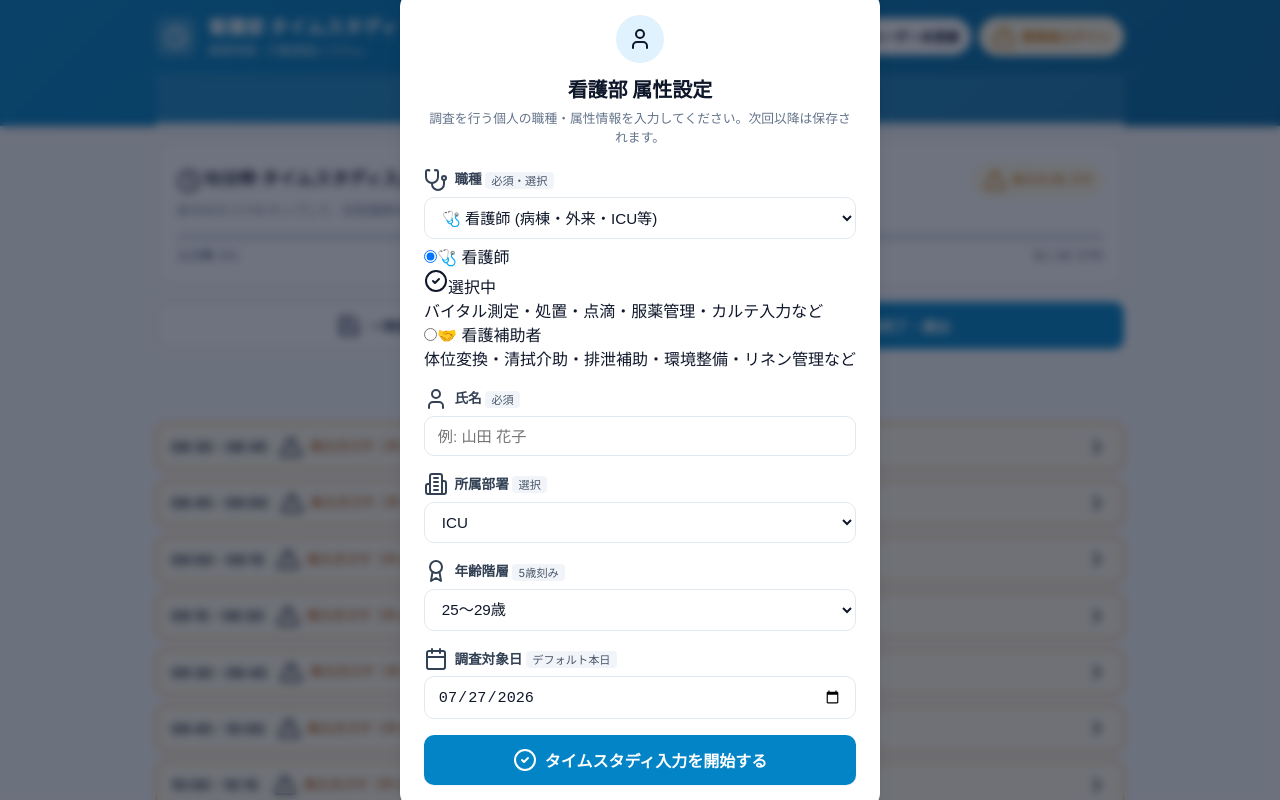
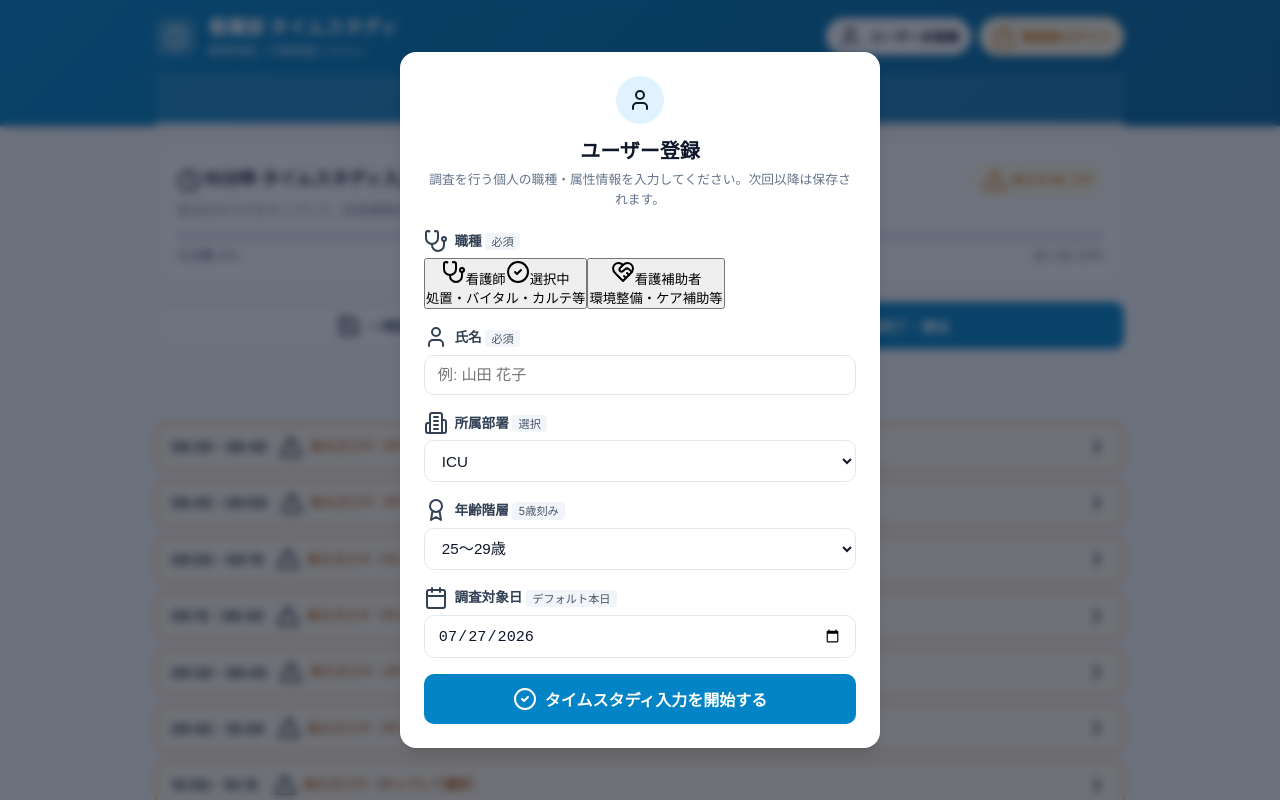
Before and after one commit to tokyorozuki-blip/nursetimestudy, a React (Vite) app: page / in a window 1280 px wide. Shown: the top 800 px of the page. Built offline with nearby package versions, Linux system fonts and the light colour scheme.

Commit message:
Add files via upload

```diff
--- a/src/components/UserSetupModal.tsx
+++ b/src/components/UserSetupModal.tsx
@@ -62,7 +62,7 @@ export const UserSetupModal: React.FC<UserSetupModalProps> = ({
           <div className="setup-icon-badge">
             <User className="w-6 h-6 text-sky-600" />
           </div>
-          <h2>{isInitialSetup ? '看護部 属性設定' : '登録情報・調査日の変更'}</h2>
+          <h2>{isInitialSetup ? 'ユーザー登録' : '登録情報・調査日の変更'}</h2>
           <p className="setup-sub">
             調査を行う個人の職種・属性情報を入力してください。次回以降は保存されます。
           </p>
@@ -71,86 +71,65 @@ export const UserSetupModal: React.FC<UserSetupModalProps> = ({
         <form onSubmit={handleSubmit} className="setup-form">
           {errorMsg && <div className="form-error">{errorMsg}</div>}
 
-          {/* 職種選択 */}
+          {/* 職種選択 (携帯・スマートフォン操作に特化した大型タッチボタン) */}
           <div className="form-group">
             <label className="form-label">
               <Stethoscope className="w-4 h-4 text-sky-600" />
-              <span>職種 <span className="req-badge">必須・選択</span></span>
+              <span>職種 <span className="req-badge">必須</span></span>
             </label>
 
-            {/* ドロップダウン選択（操作確実なフォールバック） */}
-            <select
-              className="form-select font-bold text-sm p-3 border-2 border-sky-200 rounded-xl bg-sky-50/50 mb-2"
-              value={role}
-              onChange={(e) => setRole(e.target.value as JobRole)}
-            >
-              <option value="看護師">🩺 看護師 (病棟・外来・ICU等)</option>
-              <option value="看護補助者">🤝 看護補助者 (ケア補助・環境整備等)</option>
-            </select>
-
-            {/* 直感的にタップ・クリックできるハイライト表示付きラジオカード */}
-            <div className="grid grid-cols-2 gap-3 mt-2">
-              <label
-                className={`p-4 rounded-2xl cursor-pointer flex flex-col justify-between transition-all duration-200 ${
+            <div className="grid grid-cols-2 gap-3 mt-1.5">
+              <button
+                type="button"
+                onClick={() => setRole('看護師')}
+                className={`w-full min-h-[72px] p-3.5 rounded-2xl border-4 text-left transition-all duration-150 active:scale-95 flex flex-col justify-between select-none ${
                   role === '看護師'
-                    ? 'border-4 border-sky-600 bg-sky-100/90 text-sky-950 shadow-xl ring-4 ring-sky-300/50 scale-[1.03] z-10'
-                    : 'border-2 border-slate-200 bg-slate-50/80 text-slate-500 hover:bg-white hover:border-slate-300 opacity-70 hover:opacity-100'
+                    ? 'border-sky-600 bg-sky-100/90 text-sky-950 shadow-xl ring-4 ring-sky-300/50 scale-[1.02]'
+                    : 'border-slate-200 bg-slate-50 text-slate-600 hover:bg-white'
                 }`}
               >
-                <div className="flex items-center justify-between">
-                  <div className="flex items-center space-x-2">
-                    <input
-                      type="radio"
-                      name="jobRoleRadioGroup"
-                      value="看護師"
-                      checked={role === '看護師'}
-                      onChange={() => setRole('看護師')}
-                      className="w-5 h-5 text-sky-600 accent-sky-600 cursor-pointer"
-                    />
-                    <span className="font-extrabold text-base">🩺 看護師</span>
-                  </div>
+                <div className="flex items-center justify-between w-full">
+                  <span className="font-extrabold text-base flex items-center gap-1.5">
+                    <Stethoscope className="w-5 h-5 text-sky-600" />
+                    看護師
+                  </span>
                   {role === '看護師' && (
-                    <span className="text-[10px] font-extrabold bg-sky-600 text-white px-2 py-0.5 rounded-full flex items-center gap-1 shadow-sm">
+                    <span className="text-[10px] font-extrabold bg-sky-600 text-white px-2 py-0.5 rounded-full flex items-center gap-1 shadow">
                       <CheckCircle2 className="w-3 h-3" />
                       選択中
                     </span>
                   )}
                 </div>
-                <p className="text-xs mt-2.5 text-slate-600 font-medium leading-tight">
-                  バイタル測定・処置・点滴・服薬管理・カルテ入力など
+                <p className="text-[11px] text-slate-500 font-medium mt-1 leading-tight">
+                  処置・バイタル・カルテ等
                 </p>
-              </label>
+              </button>
 
-              <label
-                className={`p-4 rounded-2xl cursor-pointer flex flex-col justify-between transition-all duration-200 ${
+              <button
+                type="button"
+                onClick={() => setRole('看護補助者')}
+                className={`w-full min-h-[72px] p-3.5 rounded-2xl border-4 text-left transition-all duration-150 active:scale-95 flex flex-col justify-between select-none ${
                   role === '看護補助者'
-                    ? 'border-4 border-emerald-600 bg-emerald-100/90 text-emerald-950 shadow-xl ring-4 ring-emerald-300/50 scale-[1.03] z-10'
-                    : 'border-2 border-slate-200 bg-slate-50/80 text-slate-500 hover:bg-white hover:border-slate-300 opacity-70 hover:opacity-100'
+                    ? 'border-emerald-600 bg-emerald-100/90 text-emerald-950 shadow-xl ring-4 ring-emerald-300/50 scale-[1.02]'
+                    : 'border-slate-200 bg-slate-50 text-slate-600 hover:bg-white'
                 }`}
               >
-                <div className="flex items-center justify-between">
-                  <div className="flex items-center space-x-2">
-                    <input
-                      type="radio"
-                      name="jobRoleRadioGroup"
-                      value="看護補助者"
-                      checked={role === '看護補助者'}
-                      onChange={() => setRole('看護補助者')}
-                      className="w-5 h-5 text-emerald-600 accent-emerald-600 cursor-pointer"
-                    />
-                    <span className="font-extrabold text-base">🤝 看護補助者</span>
-                  </div>
+                <div className="flex items-center justify-between w-full">
+                  <span className="font-extrabold text-base flex items-center gap-1.5">
+                    <HeartHandshake className="w-5 h-5 text-emerald-600" />
+                    看護補助者
+                  </span>
                   {role === '看護補助者' && (
-                    <span className="text-[10px] font-extrabold bg-emerald-600 text-white px-2 py-0.5 rounded-full flex items-center gap-1 shadow-sm">
+                    <span className="text-[10px] font-extrabold bg-emerald-600 text-white px-2 py-0.5 rounded-full flex items-center gap-1 shadow">
                       <CheckCircle2 className="w-3 h-3" />
                       選択中
                     </span>
                   )}
                 </div>
-                <p className="text-xs mt-2.5 text-slate-600 font-medium leading-tight">
-                  体位変換・清拭介助・排泄補助・環境整備・リネン管理など
+                <p className="text-[11px] text-slate-500 font-medium mt-1 leading-tight">
+                  環境整備・ケア補助等
                 </p>
-              </label>
+              </button>
             </div>
           </div>
 
```
Also changed, not shown: nursetimestudy_app.html (+31 -54 lines).
